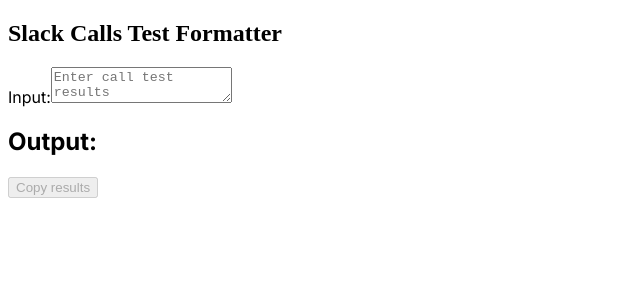
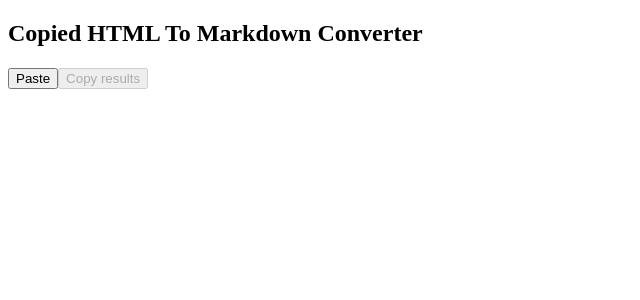
Before and after one commit to erikopinaldo/copied-html-to-markdown, a Next.js app: page / in a window 1280 px wide. Shown: the top 300 px of the page, without its empty margins (0-640 px from the left). Built offline with nearby package versions, Linux system fonts and the light colour scheme.

Commit message:
initial HTML content paste functionality

```diff
--- a/src/components/FormattedOutput.js
+++ b/src/components/FormattedOutput.js
@@ -1,7 +1,8 @@
 import { useState, useEffect } from "react";
 
-export default function FormattedOutput({ content }) {
+export default function FormattedOutput() {
     const [isCopied, setIsCopied] = useState(false)
+    const [content, setContent] = useState('')
 
     const formattedText = content.replaceAll(/[;,]/g, '\n')
 
@@ -14,18 +15,56 @@
         setIsCopied(true)
     }
 
+    async function handlePaste() {
+        try {
+            const permission = await navigator.permissions.query({
+                name: "clipboard-read",
+            });
+
+            if (permission.state === "denied") {
+                throw new Error("Not allowed to read clipboard.");
+            }
+
+            // Request access to the clipboard with the "text/html" format
+            const data = await navigator.clipboard.read([{ type: 'text/html' }]);
+
+            console.log(data)
+
+            // Get the first item (index 0) from the clipboard data array
+            const clipboardItem = data[0];
+
+            // Get the content as a Blob
+            const blob = await clipboardItem.getType('text/html');
+
+            console.log(blob)
+
+            // Read the Blob content as text
+            const clipHTML = await blob.text();
+            console.log(clipHTML)
+
+            // Display the HTML content on the page
+            setContent(clipHTML)
+        } catch (err) {
+            console.error('Failed to read clipboard contents: ', err);
+        }
+    }
+
     return (
         <section>
-            <h2 className="my-4 inline font-bold mr-4">Output:</h2>
             <button
-                className={`bg-green-500 rounded py-2 px-4 my-6 text-white font-bold ${content.length === 0 ? 'opacity-50' : ''}`}
+                className={`bg-blue-500 rounded mr-2 py-2 px-4 my-6 text-white font-bold ${content.length === 0 ? 'opacity-50' : ''}`}
+                onClick={() => handlePaste()}>Paste
+            </button>
+            {/* <h2 className="my-4 inline font-bold mr-4">Output:</h2> */}
+            <button
+                className={`bg-green-500 rounded m-2 py-2 px-4 my-6 text-white font-bold ${content.length === 0 ? 'opacity-50' : ''}`}
                 onClick={() => handleCopyClick()}
                 disabled={content.length === 0}
             >
                 {isCopied ? 'Copied!' : 'Copy results'}
             </button>
             <div className="bg-gray-200 p-4">
-                <pre className="whitespace-pre-line">{formattedText}</pre>
+                <pre className="whitespace-pre-line">{content}</pre>
             </div>
         </section>
     )
--- a/src/components/Navbar.js
+++ b/src/components/Navbar.js
@@ -1,5 +1,5 @@
 export default function Navbar() {
     return (
-        <nav className="my-10"><h1 className="text-center text-3xl font-bold">Slack Calls Test Formatter</h1></nav>
+        <nav className="my-10"><h1 className="text-center text-3xl font-bold">Copied HTML To Markdown Converter</h1></nav>
     )
 }
--- a/src/pages/index.js
+++ b/src/pages/index.js
@@ -22,8 +22,7 @@
       <main
         className={`flex py-2 px-24 ${inter.className}`}
       >
-        <TextInput content={content} handleChange={handleChange} />
-        <FormattedOutput content={content} />
+        <FormattedOutput id="output" content={content} />
       </main>
     </>
 
--- a/src/styles/globals.css
+++ b/src/styles/globals.css
@@ -4,7 +4,6 @@
 
 section {
     margin: 20px;
-    width: 50%;
 }
 
 h1 {
```
